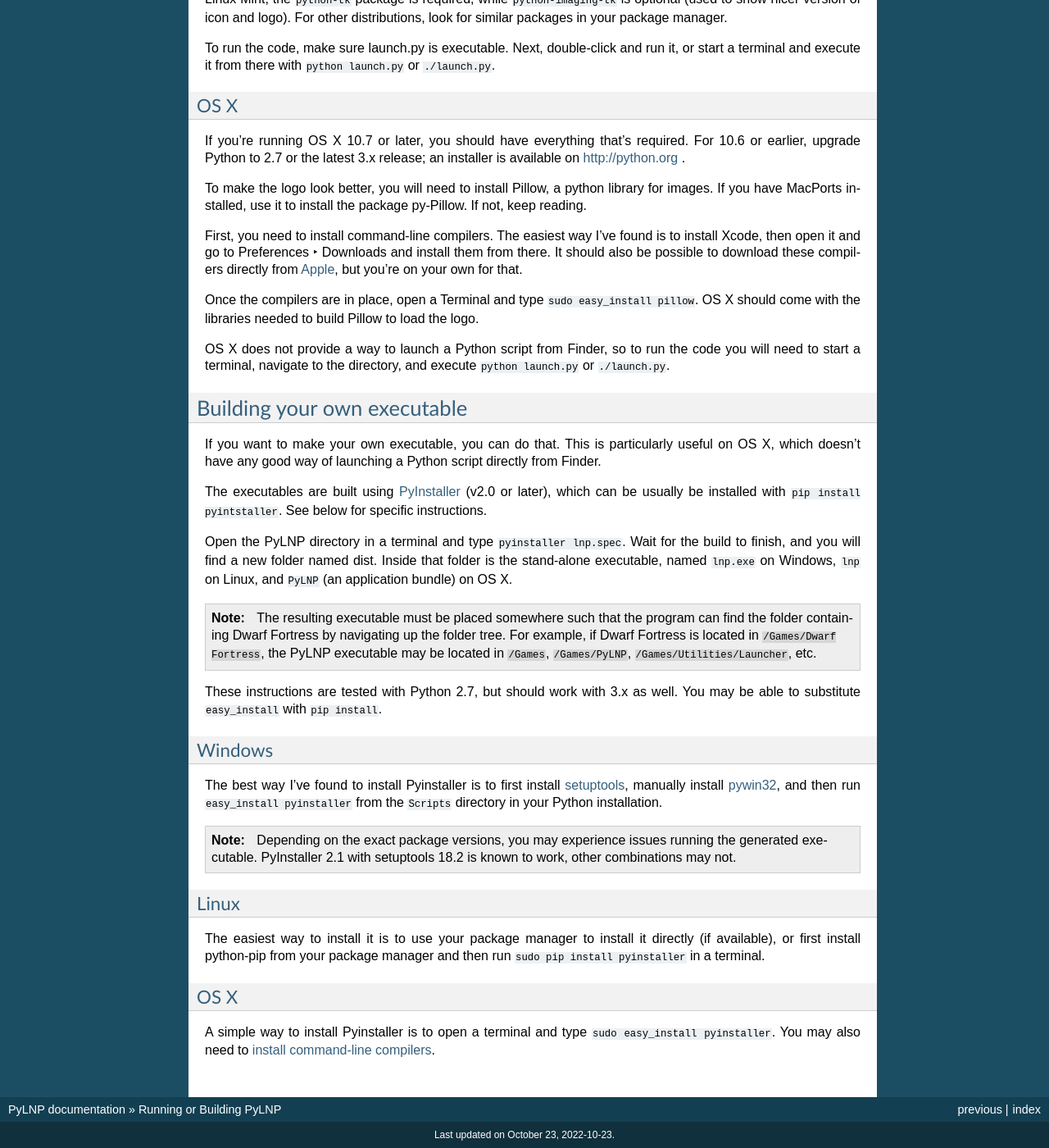
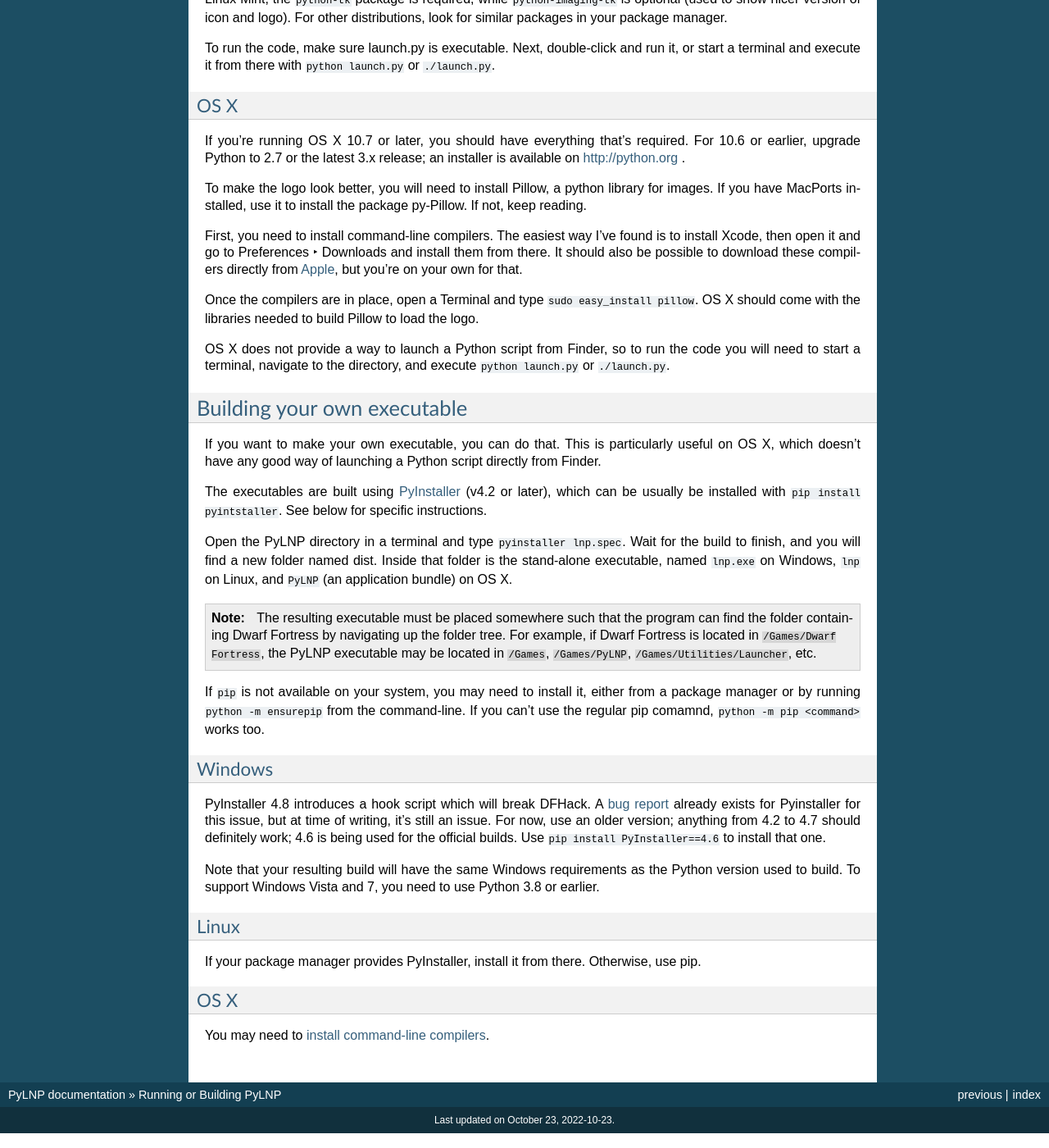
Before and after one commit to Pidgeot/python-lnp, a Sphinx documentation site: the page built from docs/building.rst, in a window 1280 px wide and 1400 px high, scrolled down 2135 px. Shown: the whole window at 82% size. Built offline with Sphinx 7.4.7, drawn with Linux system fonts in a browser that asks for light colours; the version number could not be read and is left out; some of the changed text lies outside the part shown.

Commit message:
Update build documentation

```diff
--- a/docs/building.rst
+++ b/docs/building.rst
@@ -147,7 +147,7 @@
 Python script directly from Finder.
 
 The executables are built using `PyInstaller <http://www.pyinstaller.org>`_
-(v2.0 or later), which can be usually be installed with
+(v4.2 or later), which can be usually be installed with
 ``pip install pyintstaller``.  See below for specific instructions.
 
 Open the PyLNP directory in a terminal and type ``pyinstaller lnp.spec``.
@@ -162,31 +162,18 @@
     PyLNP executable may be located in ``/Games``, ``/Games/PyLNP``,
     ``/Games/Utilities/Launcher``, etc.
 
-These instructions are tested with Python 2.7, but should work with 3.x as
-well. You may be able to substitute ``easy_install`` with ``pip install``.
+If ``pip`` is not available on your system, you may need to install it, either from a package manager or by running ``python -m ensurepip`` from the command-line. If you can't use the regular pip comamnd, ``python -m pip <command>`` works too.
 
 Windows
 -------
-The best way I've found to install Pyinstaller is to first install setuptools_,
-manually install pywin32_, and then run ``easy_install pyinstaller`` from
-the ``Scripts`` directory in your Python installation.
+PyInstaller 4.8 introduces a hook script which will break DFHack. A `bug report <https://github.com/pyinstaller/pyinstaller/issues/7118>`_ already exists for Pyinstaller for this issue, but at time of writing, it's still an issue. For now, use an older version; anything from 4.2 to 4.7 should definitely work; 4.6 is being used for the official builds. Use ``pip install PyInstaller==4.6`` to install that one.
 
-.. _setuptools: https://pypi.python.org/pypi/setuptools/0.9.8#windows
-.. _pywin32: http://sourceforge.net/projects/pywin32/files/pywin32
-
-.. note::
-  Depending on the exact package versions, you may experience issues running
-  the generated executable. PyInstaller 2.1 with setuptools 18.2 is known to
-  work, other combinations may not.
+Note that your resulting build will have the same Windows requirements as the Python version used to build. To support Windows Vista and 7, you need to use Python 3.8 or earlier.
 
 Linux
 -----
-The easiest way to install it is to use your package manager to install it
-directly (if available), or first install python-pip from your package
-manager and then run ``sudo pip install pyinstaller`` in a terminal.
+If your package manager provides PyInstaller, install it from there. Otherwise, use pip.
 
 OS X
 ----
-A simple way to install Pyinstaller is to open a terminal and type
-``sudo easy_install pyinstaller``.  You may also need to
-:ref:`install command-line compilers <osx_compilers>`.
+You may need to :ref:`install command-line compilers <osx_compilers>`.
```
Also changed, not shown: other parts of docs/building.rst (+2 -2 lines).
